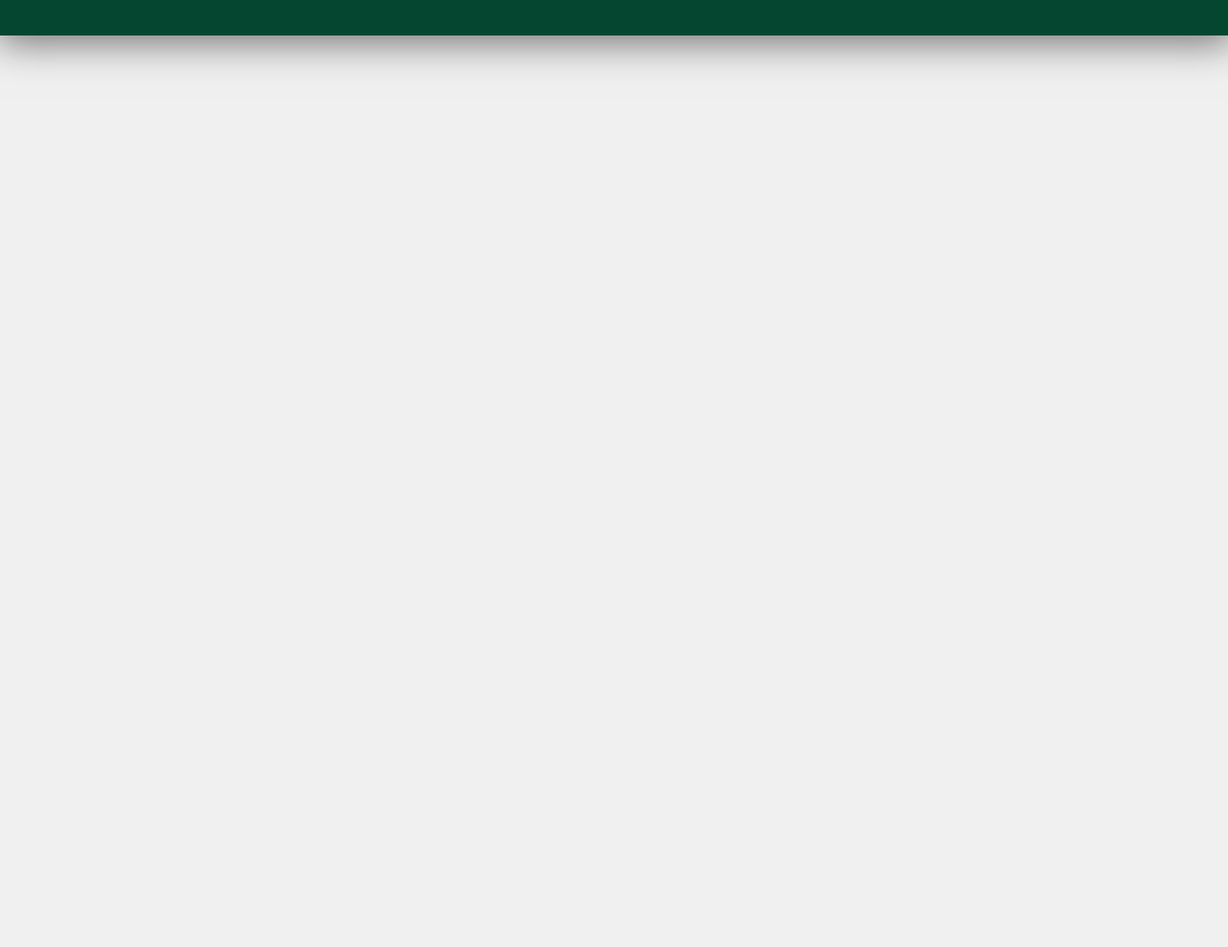
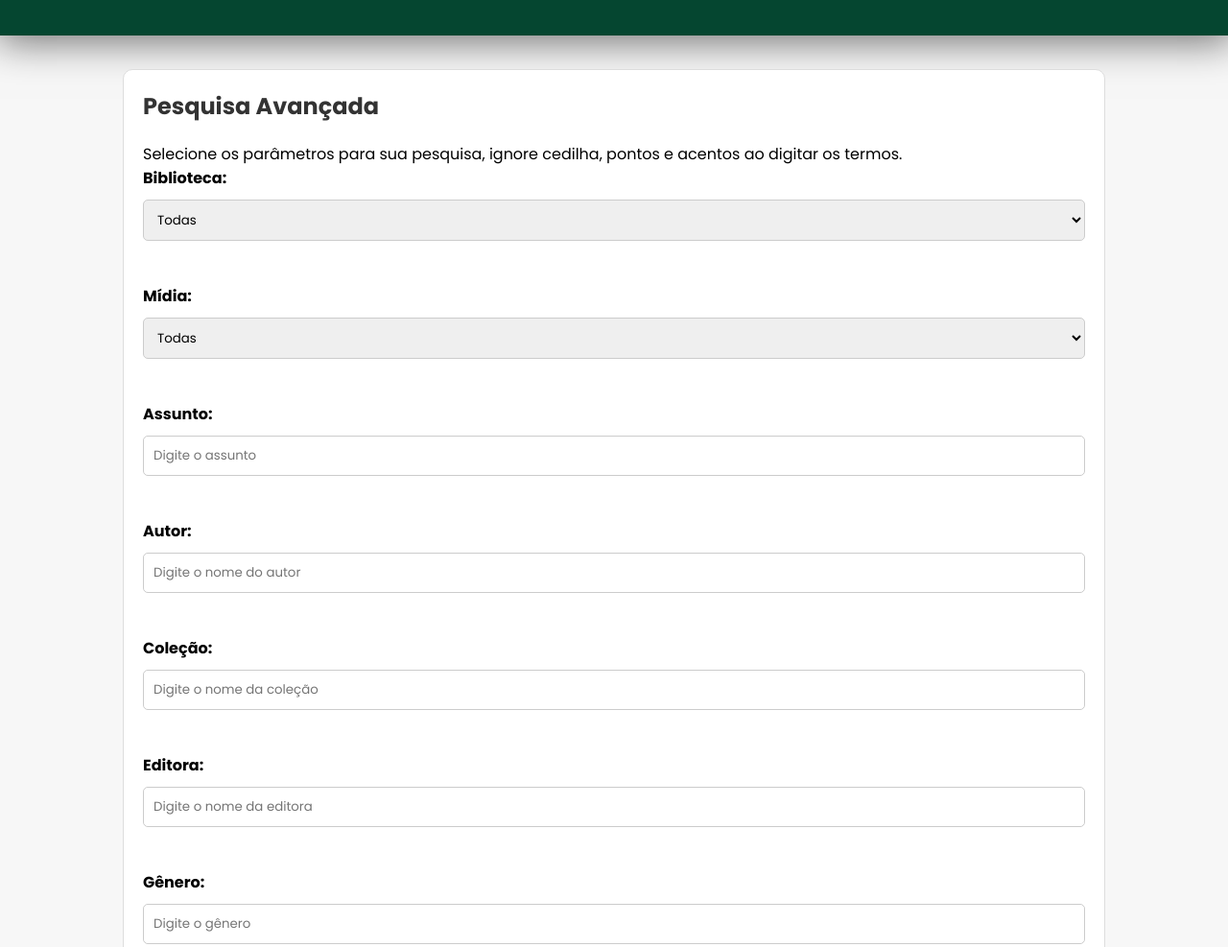
Before and after one commit to JoaoVOSantos/Biblioteca-ITE, a plain HTML site: page pages/pesquisa_avancada.html in a window 1280 px wide. Shown: the part 113-1100 px from the top of the page at 96% size. Before the commit the page ends 800 px from the top, so only its background shows below. Drawn offline with Linux system fonts and the light colour scheme; files that its build step writes are made by us from their sources; files whose address does not match are found by name.

Commit message:
Pesquisa avançada

```diff
--- a/pages/pesquisa_avancada.html
+++ b/pages/pesquisa_avancada.html
@@ -5,9 +5,9 @@
     <meta charset="UTF-8">
     <meta name="viewport" content="width=device-width, initial-scale=1.0">
     <title>Biblioteca On-Line</title>
-    <link rel="stylesheet" href="styles/cabecalho.css">
-    <link rel="stylesheet" href="styles/pesquisa_avancada.css">
-    <link rel="shortcut icon" href="images/favicon.png" type="image/x-icon">
+    <link rel="stylesheet" href="../styles/cabecalho.css">
+    <link rel="stylesheet" href="../styles/pesquisa_avancada.css">
+    <link rel="shortcut icon" href="../images/favicon.png" type="image/x-icon">
 </head>
 
 <body>
@@ -15,7 +15,7 @@
     <header class="header">
         <div class="cabecalho">
             <div class="logo-ite">
-                <a href="https://ite.edu.br"><img src="images/ite-branco.png" width="70px"></a>
+                <a href="../https://ite.edu.br"><img src="../images/ite-branco.png" width="70px"></a>
             </div>
             <div class="textos-cabecalho">
                 <div class="texto-cima">
@@ -37,7 +37,66 @@
             </div>
         </div>
     </header>
-
+  <div id="pesquisa-avancada">
+    <h1>Pesquisa Avançada</h1>
+    <p>Selecione os parâmetros para sua pesquisa, ignore cedilha, pontos e acentos ao digitar os termos.</p>
+    <form class="formulario" action="#">
+      <label class="label-biblioteca" for="biblioteca">Biblioteca:</label>
+      <select id="biblioteca" name="biblioteca">
+        <option value="">Todas</option>
+        <option value="rui-barbosa">RUI BARBOSA (Bauru)</option>
+        <option value="1-de-agosto">1º DE AGOSTO (Bauru)</option>
+        <option value="mestrado">MESTRADO (Bauru)</option>
+        <option value="marcio-leite-de-toledo">MARCIO LEITE DE TOLEDO (Botucatu)</option>
+        <option value="4-de-julho">4 DE JULHO (Ibitinga)</option>
+        <option value="geral">GERAL</option>
+      </select>
+      <br>
+      <label for="midia">Mídia:</label>
+      <select id="midia" name="midia">
+        <option value="">Todas</option>
+        <option value="cd">CD</option>
+        <option value="dvd">DVD</option>
+        <option value="livro">Livro</option>
+        <option value="teses">Teses, Dissertações e TCCs</option>
+        <option value="video">Vídeo</option>
+        <option value="periodico">Periódico</option>
+        <option value="artigo-periodico">Artigo de Periódico</option>
+      </select>
+      <br>
+      <label for="assunto">Assunto:</label>
+      <input type="text" id="assunto" name="assunto" placeholder="Digite o assunto">
+      <br>
+      <label for="autor">Autor:</label>
+      <input type="text" id="autor" name="autor" placeholder="Digite o nome do autor">
+      <br>
+      <label for="colecao">Coleção:</label>
+      <input type="text" id="colecao" name="colecao" placeholder="Digite o nome da coleção">
+      <br>
+      <label for="editora">Editora:</label>
+      <input type="text" id="editora" name="editora" placeholder="Digite o nome da editora">
+      <br>
+      <label for="genero">Gênero:</label>
+      <input type="text" id="genero" name="genero" placeholder="Digite o gênero">
+      <br>
+      <label for="isbn">ISBN:</label>
+      <input type="text" id="isbn" name="isbn" placeholder="Digite o ISBN">
+      <br>
+      <label for="issn">ISSN:</label>
+      <input type="text" id="issn" name="issn" placeholder="Digite o ISSN">
+      <br>
+      <label for="notas">Notas:</label>
+      <input type="text" id="notas" name="notas" placeholder="Digite notas adicionais">
+      <br>
+      <label for="tombo">Tombo:</label>
+      <input type="text" id="tombo" name="tombo" placeholder="Digite o número do tombo">
+      <br>
+      <label for="titulo">Título:</label>
+      <input type="text" id="titulo" name="titulo" placeholder="Digite o título">
+      <br>
+      <button type="submit">Pesquisar</button>
+    </form>
+  </div>
 
     <script src="js/cabecalho.js"></script>
 
--- a/styles/cabecalho.css
+++ b/styles/cabecalho.css
@@ -149,7 +149,7 @@ button {
     padding: 10px 20px;
     border: none;
     border-radius: 5px;
-    background-color: #3FD49B;
+    background-color: #054630;
     color: #fff;
     cursor: pointer;
     transition: background-color 0.3s ease;
--- a/styles/pesquisa_avancada.css
+++ b/styles/pesquisa_avancada.css
@@ -0,0 +1,24 @@
+#pesquisa-avancada {
+    border: 1px solid #ddd;
+    padding: 20px;
+    width: 80%;
+    margin: 0 auto;
+  }
+
+body{
+  background-color: #f7f7f7;
+}
+
+#pesquisa-avancada {
+  width: 80%;
+  margin: 20px auto;
+  border: 1px solid #ddd;
+  border-radius: 10px;
+  background-color: #fff;
+  padding: 20px;
+}
+.formulario select:focus, .formulario input:focus
+{
+    border: 1px solid var(--verde-claro-um);
+    outline: 1px solid var(--verde-claro-um);
+}
```
